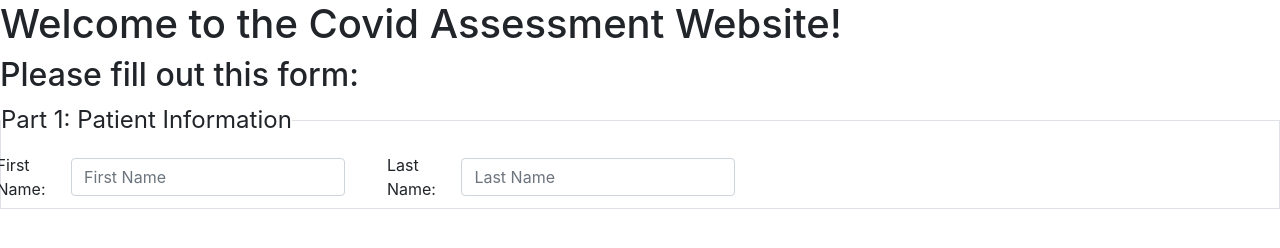
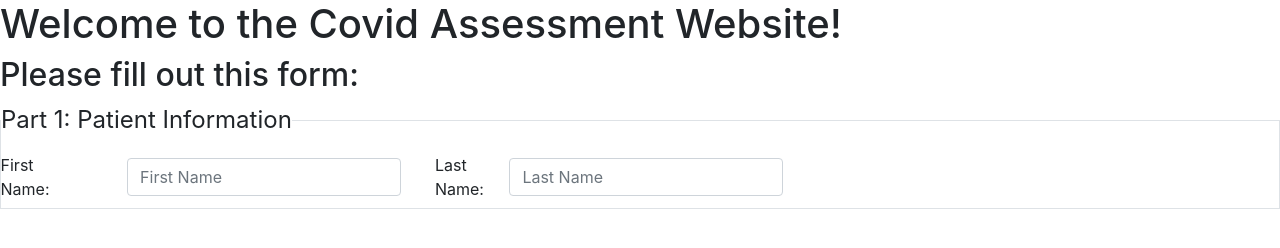
Before and after one commit to akhtara838/Testing-Inline_form, a plain HTML site: page index.html in a window 1280 px wide. Drawn offline with nearby package versions, Linux system fonts and the light colour scheme.

Commit message:
Update index.html

```diff
--- a/index.html
+++ b/index.html
@@ -25,7 +25,7 @@
                             </label>
                         </div>
                         <div class="col-sm-10 col md-6">
-                            <input type="text" id="txtFirstname" name="txtFirstname" required class="form-control"
+                            <input type="text" id="txtFirstname" name="txtFirstname" required class="form-control ml-5"
                                 placeholder="First Name">
                         </div>
                     </div>
```
